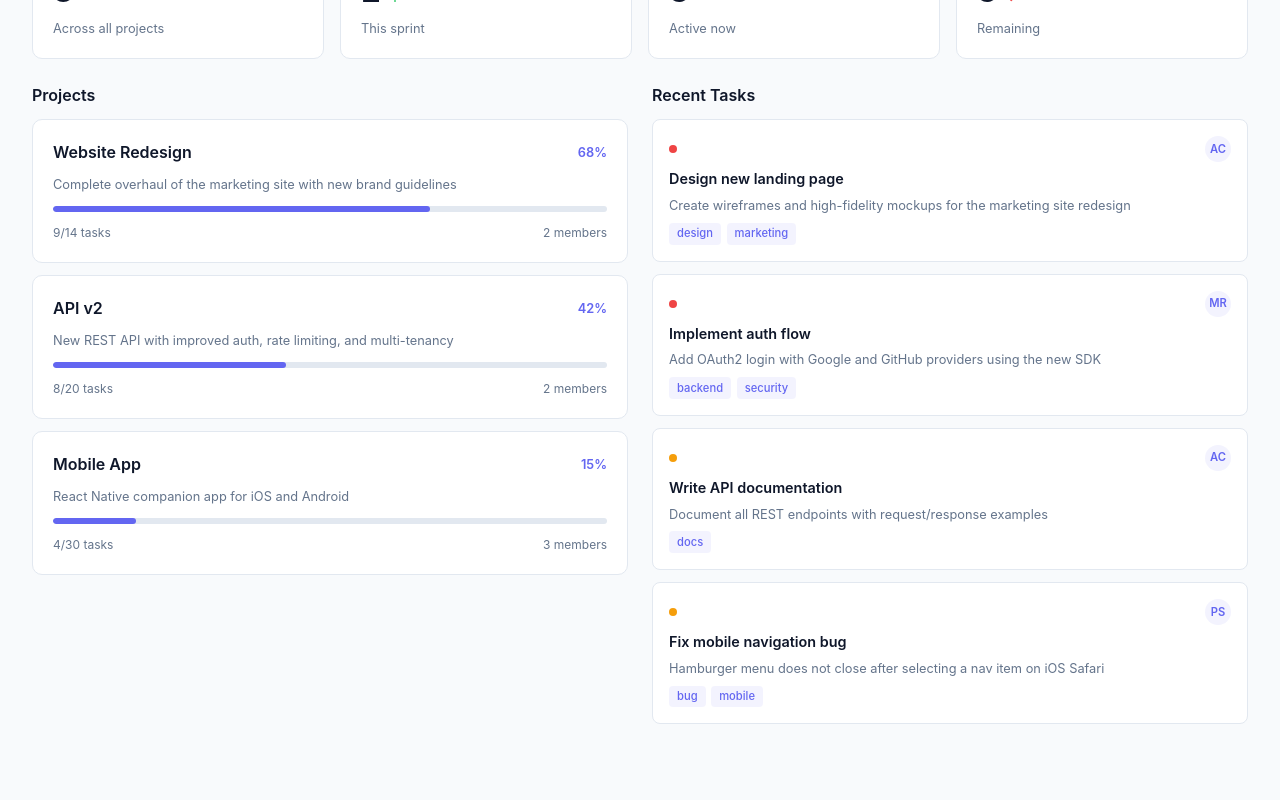
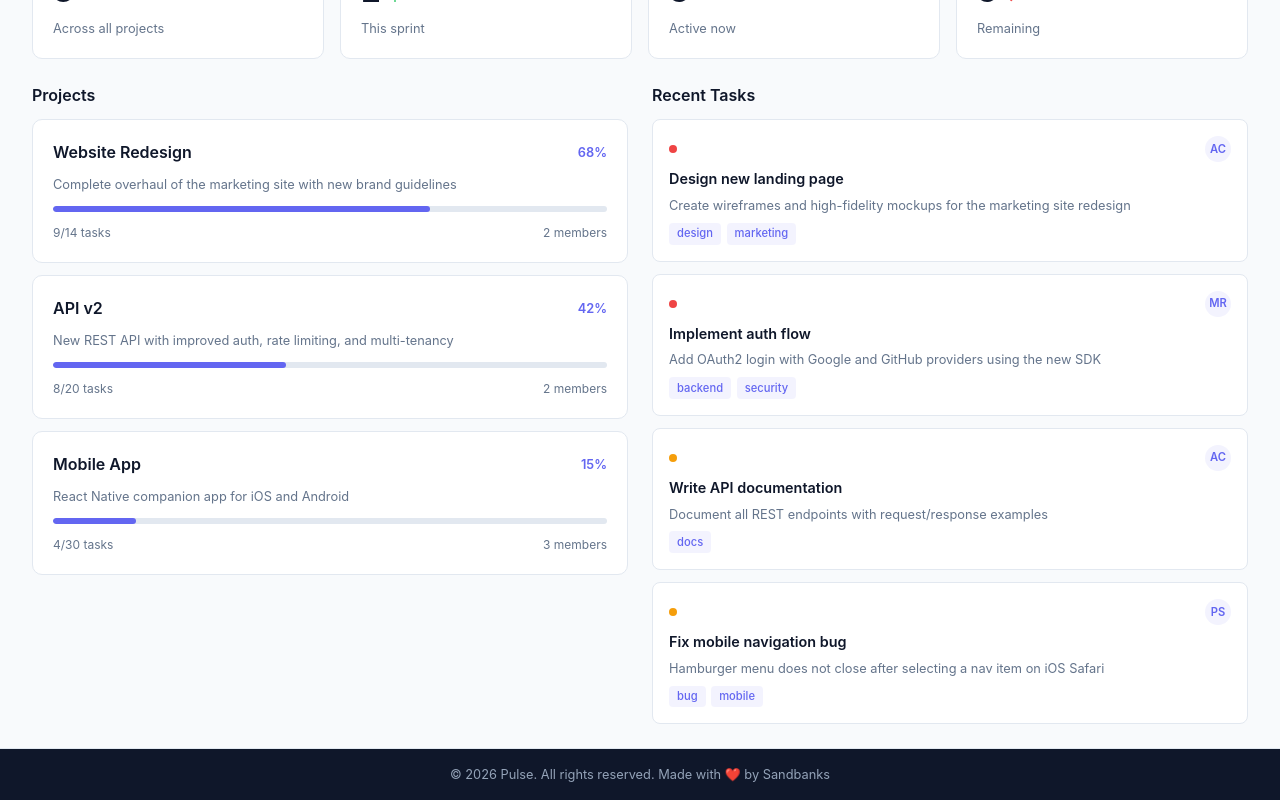
Before and after one commit to Nelson-PROIA/pulse-dashboard, a React (Vite) app: page / in a window 1280 px wide. Shown: the part 242-1042 px from the top of the page. Before the commit the page ends 990 px from the top, so only its background shows below. Built offline with nearby package versions, Linux system fonts and the light colour scheme.

Commit message:
feat: Can you please add a sticky copyright footer

```diff
--- a/src/App.css
+++ b/src/App.css
@@ -9,3 +9,21 @@
 .main-content {
   flex: 1;
 }
+
+.footer {
+  padding: 1rem 2rem;
+  background: var(--navbar-bg);
+  color: var(--navbar-link);
+  text-align: center;
+  font-size: 0.8rem;
+  border-top: 1px solid var(--border);
+}
+
+.footer a {
+  color: var(--navbar-link);
+  text-decoration: none;
+}
+
+.footer a:hover {
+  text-decoration: underline;
+}
--- a/src/App.tsx
+++ b/src/App.tsx
@@ -36,6 +36,12 @@ function App() {
       <main className="main-content">
         {renderPage()}
       </main>
+      <footer className="footer">
+        © {new Date().getFullYear()} Pulse. All rights reserved. Made with ❤️ by{' '}
+        <a href="https://github.com/sandbanks" target="_blank" rel="noopener noreferrer">
+          Sandbanks
+        </a>
+      </footer>
     </div>
   );
 }
```
